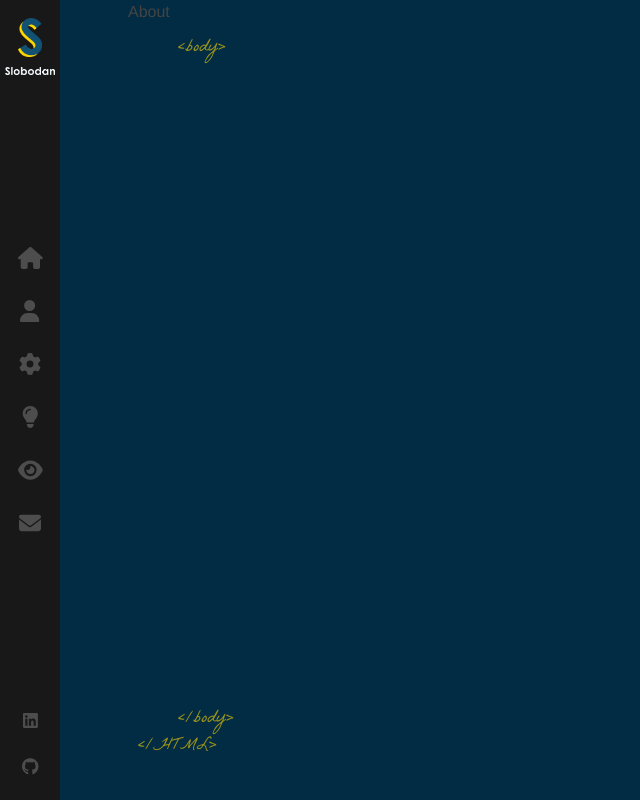
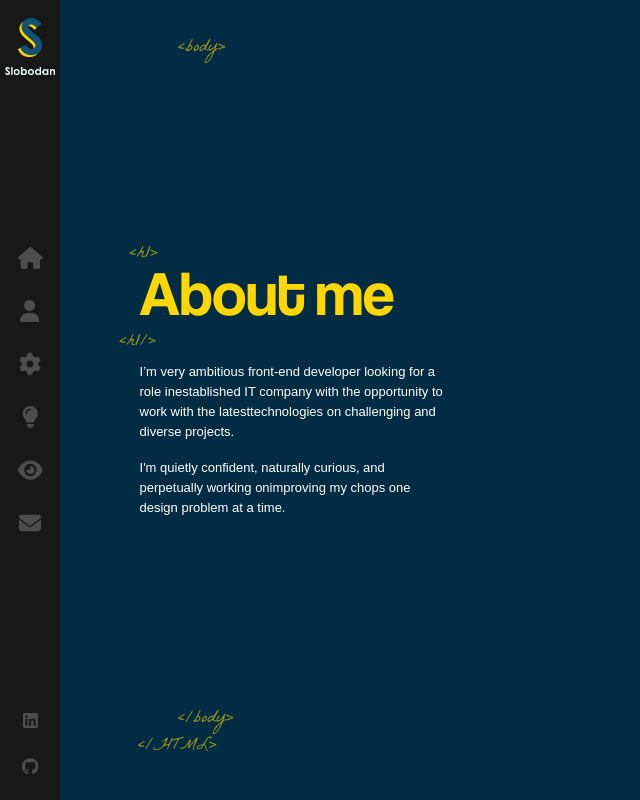
Before and after one commit to youssefessam117/my-portfolio, a React (Create React App) app: page /about in a window 1280 px wide. Shown: the whole page, without its empty margins (0-640 px from the left). Built offline with nearby package versions, Linux system fonts and the light colour scheme.

Commit message:
home change

```diff
--- a/src/components/about/About.jsx
+++ b/src/components/about/About.jsx
@@ -1,7 +1,34 @@
-import React from 'react'
+import React, { useEffect, useState } from 'react'
+import AnimationChar from './../animationChar/AnimationChar';
+import   './about.scss'
 
 export default function About() {
+  const [classChar, setclassChar] = useState('animat-text');
+  const aboutArr = ['A','b','o','u','t','','m','e'];
+
+  useEffect(() => {
+    setTimeout(()=>{
+      setclassChar('animat-text-hover')
+    },3000)
+  }, [])
+
   return (
-    <div>About</div>
+    <div className='box-container about'>
+      <div className="text-zone">
+      <h1>
+      <AnimationChar charIndex={15} charsArr={aboutArr} charClass={classChar}/>
+      </h1>
+
+      <p>
+        I’m very ambitious front-end developer looking for a role inestablished IT company with the opportunity to work with the latesttechnologies on challenging and diverse projects.
+      </p>
+      <p>
+        I'm quietly confident, naturally curious, and perpetually working onimproving my chops one design problem at a time.
+      </p>
+      </div>
+
+
+
+    </div>
   )
 }
--- a/src/components/about/about.scss
+++ b/src/components/about/about.scss
@@ -0,0 +1,55 @@
+.about{
+    .text-zone{
+        position: absolute;
+        left: -10%;
+        top: 50%;
+        transform: translateY(-50%);
+        width: 30%;
+        max-height: 90%;
+        display: table-cell;
+        line-height: 20px;
+        h1{
+            color: #ffd700;
+            font-size: 63px;
+            font-family: 'Coolvetica';
+            position: relative;
+            margin: 30px 0px;
+
+            &::before{
+                content: '<h1>';
+                font-family: 'La Belle Aurore';
+                color: #ffd700;
+                font-size: 18px;
+                position: absolute;
+                margin-top: -10px;
+                left: -10px;
+                opacity: 0.6;
+                line-height: 18px;
+            }
+            &::after{
+                content: '<h1/>';
+                font-family: 'La Belle Aurore';
+                font-size: 18px;
+                position: absolute;
+                bottom: -20px;
+                left: -20px;
+                line-height: 18px;
+                opacity: 0.6;
+            }
+        }
+        p{
+            color: #fff;
+            font-size: 13px;
+            font-family: sans-serif;
+            font-weight: 300;
+            min-width: fit-content;
+            animation: pulse 3s;
+        }
+
+    }
+}
+.animat-text-hover{
+    &:hover{
+        color: #fff;
+    }
+}
--- /dev/null
+++ b/src/components/animationChar/AnimationChar.jsx
@@ -0,0 +1,19 @@
+import   './animation.scss'
+import React from 'react'
+
+export default function AnimationChar({charsArr , charClass,charIndex}) {
+  console.log(charClass)
+  console.log(charsArr)
+  return (
+    <span>
+      {
+        charsArr.map((char,index)=>{
+          return<span key={index} className={`${charClass} char_${charIndex+index}`}>
+            {char}
+          </span>
+        })
+
+      }
+    </span>
+  )
+}
--- /dev/null
+++ b/src/components/animationChar/animation.scss
@@ -0,0 +1,22 @@
+.animat-text{
+    display: inline-block;
+    opacity: 0;
+    animation: bounceIn 1s 1s;
+    animation-fill-mode:forwards ;
+    min-width: 10px;
+}
+.animat-text-hover{
+    min-width: 10px;
+    display: inline-block;
+    animation-fill-mode: both;
+    &:hover{
+        color: #ffd700;
+        animation: rubberBand 1s !important;
+
+    }
+}
+@for $i from 1 to 35{
+    .char_#{$i}{
+        animation-delay: #{$i / 10}s !important;
+    }
+}
--- a/src/components/home/Home.jsx
+++ b/src/components/home/Home.jsx
@@ -1,19 +1,35 @@
-import React from 'react'
+import React, { useEffect, useState } from 'react'
 import { Link } from 'react-router-dom';
 import   './home.scss'
+import AnimationChar from './../animationChar/AnimationChar';
+
 export default function Home() {
+
+  const [classChar, setclassChar] = useState('animat-text');
+  const nameArr = ['o','u','s','s','e','f'];
+  const jobArr = ['w','e','b','','d','e','v','e','l','o','p','e','r','.'];
+  useEffect(() => {
+    setTimeout(()=>{
+      setclassChar('animat-text-hover')
+    },4000)
+  }, [])
+
   return (
     <>
     <div className='box-container home'>
       <div className="text-zone">
         <h1>
-          Hi,<br />I'm
-          <span>Y</span>oussef
+          <span className={`${classChar} char_11`}>H</span>
+          <span className={`${classChar} char_12`}>i,</span>
           <br />
-          web developer
+          <span className={`${classChar} char_13`}>I</span>
+          <span className={`${classChar} char_14`}>'m</span>
+          <y>Y</y><AnimationChar charIndex={15} charsArr={nameArr} charClass={classChar}/>
+          <br />
+          <AnimationChar charIndex={22} charsArr={jobArr} charClass={classChar}/>
         </h1>
         <h2>
-          Frontend Developer
+        Front End Developer / JavaScript Expert / Freelancer
         </h2>
         <Link className='contact-button' to='/contact'>CONTACT ME</Link>
       </div>
--- a/src/components/home/home.scss
+++ b/src/components/home/home.scss
@@ -10,7 +10,8 @@
             color: #fff;
             font-size: 53px;
             font-family: 'Coolvetica';
-            span{
+            position: relative;
+            y{
                 font-family: 'La Belle Aurore';
                 color: #ffd700;
                 font-size: 40px;
@@ -27,7 +28,7 @@
                 font-size: 18px;
                 position: absolute;
                 margin-top: -40px;
-                left: 15px;
+                left: -15px;
                 opacity: 0.6;
             }
             &::after{
@@ -39,7 +40,7 @@
                 margin-top: 18px;
                 margin-left: 20px;
                 animation: fadeIn 1s 1.7s backwards;
-                opacity: 0.6;
+                opacity: 1.6;
             }
         }
         h2{
```
